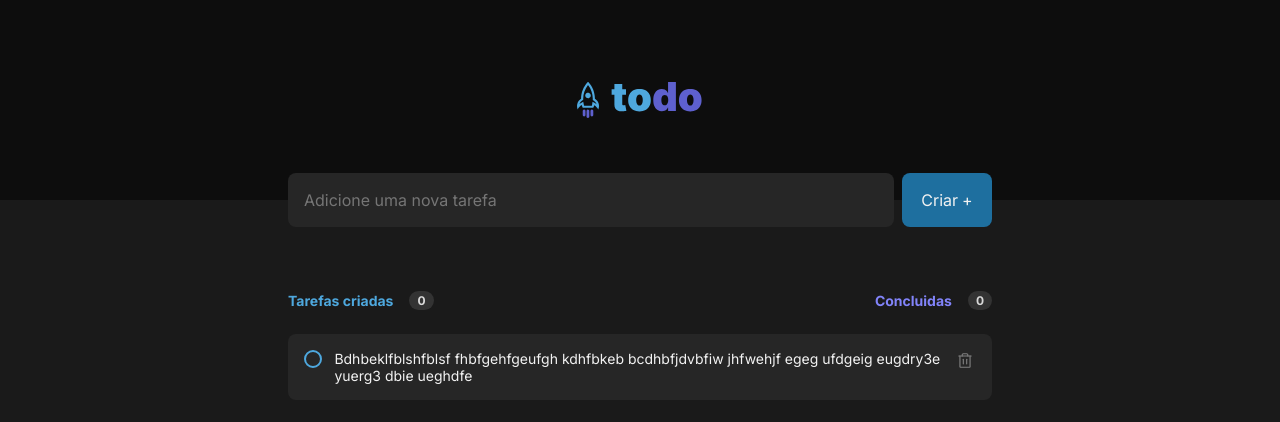
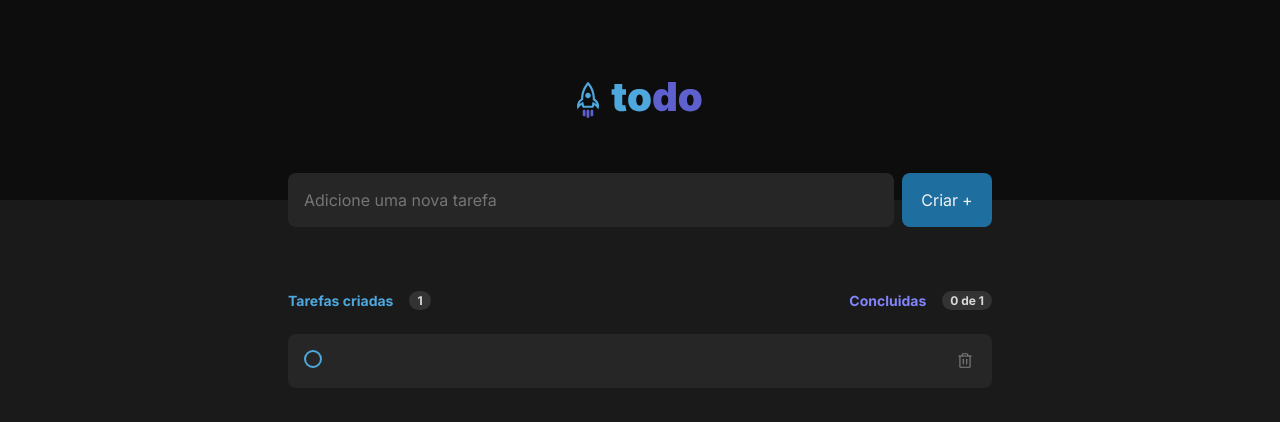
Before and after one commit to mathbertmes/ToDoList-reactjs-ts, a React (Vite) app: page / in a window 1280 px wide. Both pictures are taken after a click on the button "Criar". Shown: the top 422 px of the page. Built offline with nearby package versions, Linux system fonts and the light colour scheme.

Commit message:
dynamic tasks

```diff
--- a/package.json
+++ b/package.json
@@ -11,11 +11,13 @@
   "dependencies": {
     "phosphor-react": "^1.4.1",
     "react": "^18.2.0",
-    "react-dom": "^18.2.0"
+    "react-dom": "^18.2.0",
+    "uuid": "^9.0.0"
   },
   "devDependencies": {
     "@types/react": "^18.0.27",
     "@types/react-dom": "^18.0.10",
+    "@types/uuid": "^9.0.1",
     "@vitejs/plugin-react": "^3.1.0",
     "typescript": "^4.9.3",
     "vite": "^4.1.0"
--- a/src/components/NewTaskForm.module.css
+++ b/src/components/NewTaskForm.module.css
@@ -7,9 +7,18 @@
 .newTaskWrapper input{
   height: 3.375rem;
   border-radius: 8px;
+  border: none;
   background: var(--gray-500);
   color: var(--gray-300);
   padding: 1rem 1rem;
+}
+
+.newTaskWrapper input:focus{
+  box-shadow: 0 0 0 0;
+  outline: 0;
+  border: 1px solid var(--purple-500);
+  color: var(--gray-100);
+
 }
 
 .newTaskWrapper button{
@@ -19,6 +28,10 @@
   cursor: pointer;
 }
 
+.newTaskWrapper button:hover{
+  background: var(--blue-200);
+}
+
 .newTaskWrapper button span::after{
   content: "\002b";
   padding: 0 0 0 0.25rem;
--- a/src/components/NewTaskForm.tsx
+++ b/src/components/NewTaskForm.tsx
@@ -1,10 +1,16 @@
+import { ChangeEvent } from "react";
 import styles from "./NewTaskForm.module.css"
 
-export function NewTaskForm(){
+interface NewTaskFormProps{
+  handleAddNewTask: () => void;
+  handleChangeTitleNewTask: (event: ChangeEvent<HTMLInputElement>) => void;
+}
+
+export function NewTaskForm({ handleAddNewTask, handleChangeTitleNewTask } : NewTaskFormProps){
   return(
     <div className={styles.newTaskWrapper}>
-      <input type="text" placeholder="Adicione uma nova tarefa"/>
-      <button><span>Criar</span></button>
+      <input onChange={handleChangeTitleNewTask} type="text" placeholder="Adicione uma nova tarefa"/>
+      <button onClick={handleAddNewTask}><span>Criar</span></button>
     </div>
   )
 }
--- a/src/components/Task.module.css
+++ b/src/components/Task.module.css
@@ -11,6 +11,13 @@
 
   font-size: 0.875rem;
   color: var(--gray-100);
+
+  margin-bottom: 0.875rem;
+}
+
+.taskCompletedTextDesign{
+  color: var(--gray-300);
+  text-decoration: line-through;
 }
 
 .markAndText{
--- a/src/components/Task.tsx
+++ b/src/components/Task.tsx
@@ -3,22 +3,34 @@ import { useState } from "react"
 
 import styles from "./Task.module.css"
 
-export function Task(){
+interface TaskProps{
+  id: string;
+  title: string;
+  isComplete: boolean;
+  handleCompleteTask: (id:string) => void;
+  handleDeleteTask: (id:string) => void;
+}
+
+export function Task({id, title, isComplete, handleCompleteTask, handleDeleteTask} : TaskProps){
 
   const [checkTaskComplete, setCheckTaskComplete] = useState(false)
 
   function handleMarkCompleteTask(){
-    setCheckTaskComplete(!checkTaskComplete)
+    handleCompleteTask(id)
+  }
+
+  function prepareToDeleteTask(){
+    handleDeleteTask(id)
   }
 
 
   return(
     <div className={styles.taskWrapper}>
       <div className={styles.markAndText}>
-        <input  onClick={handleMarkCompleteTask} checked={checkTaskComplete} type="checkbox" className={styles.markCompleteButton} />
-        <p>Bdhbeklfblshfblsf fhbfgehfgeufgh kdhfbkeb bcdhbfjdvbfiw jhfwehjf egeg ufdgeig eugdry3e yuerg3 dbie ueghdfe </p>
+        <input  onChange={handleMarkCompleteTask} checked={isComplete} type="checkbox" className={styles.markCompleteButton} />
+        <p className={isComplete ? styles.taskCompletedTextDesign : ""}>{title}</p>
       </div>
-      <button className={styles.trashButton}>
+      <button onClick={prepareToDeleteTask} className={styles.trashButton}>
         <Trash className={styles.trashIcon} size={22}/>
       </button>
 
--- a/src/components/TasksLists.tsx
+++ b/src/components/TasksLists.tsx
@@ -1,34 +1,103 @@
+import { v4 as uuidv4 } from 'uuid';
 import { NewTaskForm } from "./NewTaskForm"
 import styles from "./TasksList.module.css"
 
 import imgEmptyTask from "../assets/empty-task.svg"
 import { Task } from "./Task"
+import { ChangeEvent, useState } from 'react';
+
+interface TaskProps{
+  id: string;
+  title: string;
+  isComplete: boolean;
+}
 
 export function TasksList(){
+
+  const [tasks, setTasks] = useState<TaskProps[]>([])
+  const [titleNewTask, setTitleNewTask] = useState("")
+  const [counterTasksCompleted, setCounterTasksCompleted] = useState(0)
+
+  function handleChangeTitleNewTask(event: ChangeEvent<HTMLInputElement>) {
+    setTitleNewTask(event.target.value)
+  }
+
+  function handleAddNewTask(){
+    const idNewTask = uuidv4()
+
+    const newTask = {
+      id: idNewTask,
+      title: titleNewTask,
+      isComplete: false
+    }
+
+    setTasks([...tasks, newTask])
+  }
+
+  function handleCompleteTask(id: string){
+    const taskIndex = tasks.findIndex((task) => {
+      return task.id == id;
+    });
+
+    const tempTasksList = [...tasks]
+    tempTasksList[taskIndex].isComplete = !tempTasksList[taskIndex].isComplete
+
+    setTasks(tempTasksList)
+
+    if(tempTasksList[taskIndex].isComplete === true){
+      setCounterTasksCompleted(counterTasksCompleted + 1)
+    }else{
+      setCounterTasksCompleted(counterTasksCompleted - 1)
+    }
+  }
+
+  function handleDeleteTask(id: string){
+    const newTasksList = tasks.filter(task => task.id !== id)
+    setTasks(newTasksList)
+  }
+
+
   return(
     <div className={styles.wrapper}>
-      <NewTaskForm />
+      <NewTaskForm handleChangeTitleNewTask={handleChangeTitleNewTask} handleAddNewTask={handleAddNewTask}/>
       <div className={styles.headerAndListWrapper}>
 
         <div className={styles.header}>
 
           <div className={styles.taskCounterAndTextWrapper}>
             <p className={styles.tasksCreatedText}>Tarefas criadas </p>
-            <div className={styles.taskCounter}>0</div>
+            <div className={styles.taskCounter}>{tasks.length}</div>
           </div>
 
           <div className={styles.taskCounterAndTextWrapper}>
             <p className={styles.fineshedTasksText}>Concluidas</p>
-            <div className={styles.taskCounter}>0</div>
+            <div className={styles.taskCounter}>
+              {counterTasksCompleted} de {tasks.length}
+            </div>
           </div>
 
         </div>
-        {/* <div className={styles.emptyTask}>
-          <img src={imgEmptyTask} alt="empty task" />
-          <strong>Você ainda não tem tarefas cadastradas</strong>
-          <p>Crie tarefas e organize seus itens a fazer</p>
-        </div> */}
-        <Task />
+        {
+          tasks.length === 0 ?
+            <div className={styles.emptyTask}>
+              <img src={imgEmptyTask} alt="empty task" />
+              <strong>Você ainda não tem tarefas cadastradas</strong>
+              <p>Crie tarefas e organize seus itens a fazer</p>
+            </div>
+            :
+            tasks.map(task => {
+              return(
+                <Task
+                  key={task.id}
+                  id={task.id}
+                  title={task.title}
+                  isComplete={task.isComplete}
+                  handleCompleteTask={handleCompleteTask}
+                  handleDeleteTask={handleDeleteTask}
+                />
+              )
+            })
+        }
 
       </div>
     </div>
```
Also changed, not shown: 1 other file (tests, documents, lock files or other folders).
